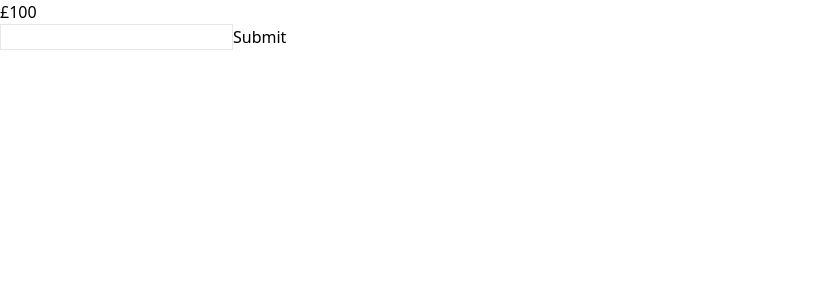
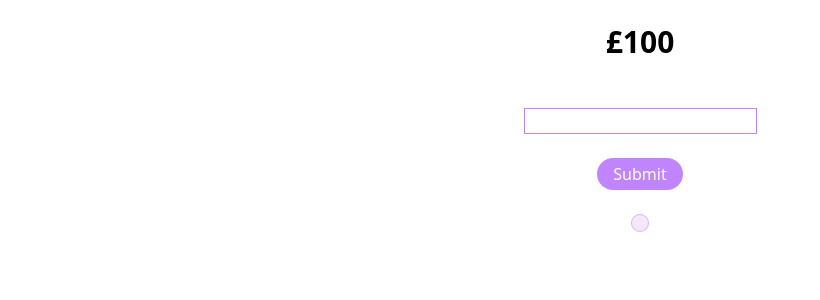
Before and after one commit to larashamal/pp-transfer, a React (Create React App) app: page / in a window 1280 px wide. Shown: the top 300 px of the page, without its empty margins (0-820 px from the left). Built offline with nearby package versions, Linux system fonts and the light colour scheme.

Commit message:
Add CSS styling

```diff
--- a/public/index.html
+++ b/public/index.html
@@ -24,7 +24,7 @@
       work correctly both with client-side routing and a non-root public URL.
       Learn how to configure a non-root public URL by running `npm run build`.
     -->
-    <title>React App</title>
+    <title>PP Money Transfer</title>
   </head>
   <body>
     <noscript>You need to enable JavaScript to run this app.</noscript>
--- a/src/App.jsx
+++ b/src/App.jsx
@@ -9,7 +9,7 @@ function App() {
   function handleClick() {
     if (amount <= balance && amount > 0) {
       setBalance(balance - amount);
-      setMessage(`${amount} transferred.`);
+      setMessage(`£${amount} transferred.`);
     } else {
       setMessage(`insufficient funds`);
     }
@@ -18,16 +18,31 @@ function App() {
   const handleChange = (event) => setAmount(event.target.value);
 
   return (
-    <>
-      <p aria-label="balance">£{balance}</p>
-      <input className="border" aria-label="input" onChange={handleChange} />
-      <button type="button" onClick={handleClick}>
+    <div className="flex flex-col justify-center">
+      <h1
+        aria-label="balance"
+        className=" mx-6 my-6 text-center text-3xl font-semibold"
+      >
+        £{balance}
+      </h1>
+      <input
+        className="my-6 mx-auto border border-purple-400"
+        aria-label="input"
+        onChange={handleChange}
+      />
+      <button
+        type="button"
+        onClick={handleClick}
+        className="mx-auto max-w-fit rounded-full bg-purple-400 py-1 px-4 text-white hover:bg-purple-600"
+      >
         {" "}
         Submit{" "}
       </button>
 
-      <p>{message}</p>
-    </>
+      <p className="mx-auto mt-6 max-w-fit rounded-xl border border-purple-300 bg-purple-100 p-2 text-center">
+        {message}
+      </p>
+    </div>
   );
 }
 
```
Also changed, not shown: 1 other file (tests, documents, lock files or other folders).
